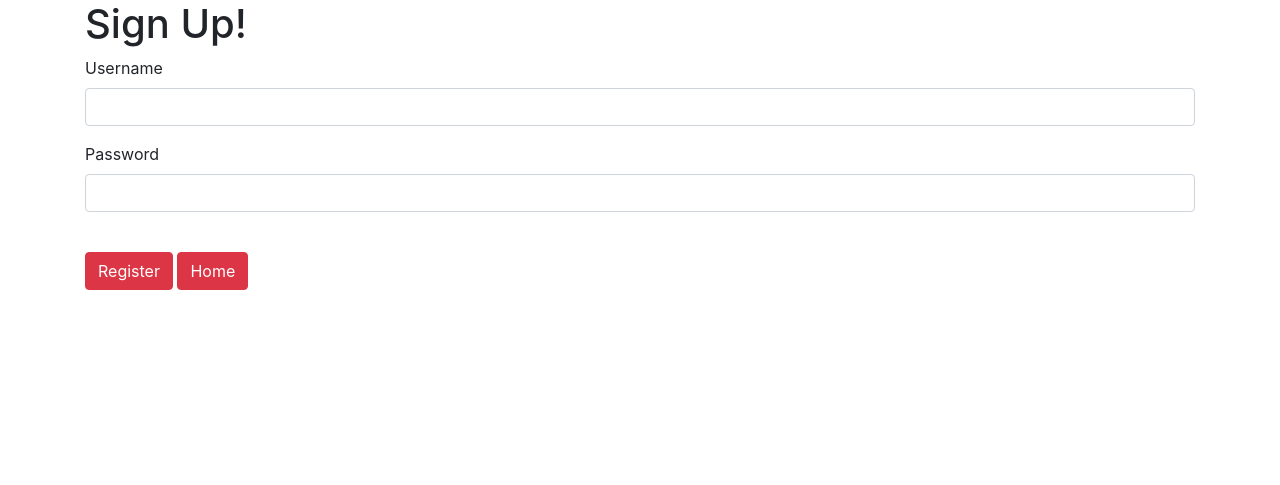
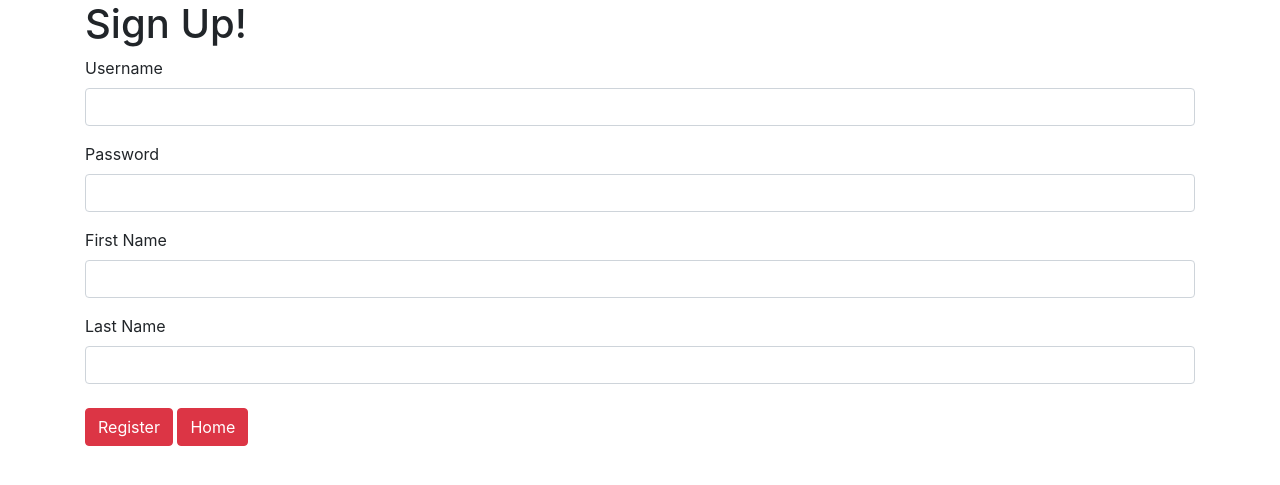
Before and after one commit to Jkorn123/Django-Project, a Django app: page /signup/ in a window 1280 px wide. Shown: the top 485 px of the page. Run offline with Django 3.2, Linux system fonts and the light colour scheme; some libraries are stand-ins or nearby versions.

Commit message:
Added signup form where user can enter their username, password, first name, and last name

```diff
--- a/mysite/stocks/templates/stocks/signup.html
+++ b/mysite/stocks/templates/stocks/signup.html
@@ -24,15 +24,15 @@
           <input type="password" class="form-control" name="enterPwd" id="enterPwd"/>
         </div>
         <!-- Name form -->
-        <!--<div class="form-group">
+        <div class="form-group">
           <label for="enterFname">First Name</label>
           <input type="text" class="form-control" name="enterFname" id="enterFname"/>
-        </div>-->
+        </div>
         <!-- Lastname form -->
-        <!--<div class="form-group">
+        <div class="form-group">
           <label for="enterLname">Last Name</label>
           <input type="text" class="form-control" name="enterLname" id="enterLname"/>
-        <div>-->
+        <div>
         <br>
         <!-- Enter name -->
         <button type="submit" class="btn btn-danger">Register</button>
--- a/mysite/stocks/views.py
+++ b/mysite/stocks/views.py
@@ -20,13 +20,13 @@ def signup(request):
         newUser = User(
             username = request.POST['enterUname'],
             password = make_password(request.POST['enterPwd']),
-            #first_name = request.POST['enterFname'],
-            #last_name = request.POST['enterLname'],
+            first_name = request.POST['enterFname'],
+            last_name = request.POST['enterLname'],
         )
         newUser.save()
         template = loader.get_template('stocks/signup.html')
         context = {
-            #'user': newUser,
+            'user': newUser,
         }
         return HttpResponse(template.render(context, request))
     else:
@@ -65,7 +65,27 @@ def index(request):
 # Trying to work on having the user input different stock data which will
 # get transfered and displayed on their personalized stock list in the
 # templates.
-def stock(request, username):
+def stock(request):
+    if request.POST:
+        newStock = Stock(
+            fullName = request.POST['Company'],
+            sTicker = request.POST['Ticker'],
+            pEratio = request.POST['PE'],
+            EPS = request.POST['newEPS'],
+            Yield = request.POST['newYield'],
+            Volume = request.POST['newVolume'],
+            marketCap = requeset.POST['newCap'],
+        )
+        newStock.save()
+
+        # if the user does not have a valid log in, then the nologinstock.html
+        # will load for the user.
+        # template = loader.get_tempalate('stocks/nologinstock.html')
+        #context = {
+            # Nothing as of yet.
+        #}
+        #return HttpResponse(template.render(context, request))
+
     template = loader.get_template('stocks/stock.html')
     sName = Stock.objects.all()
     context = {
@@ -75,6 +95,12 @@ def stock(request, username):
 
 
 def fund(request, username):
+    #template = loader.get_template('stocks/nologinfund.html')
+    #context = {
+        # Nothing as of yet.
+    #}
+    #return HttpResponse(template.render(context, request))
+
     template = loader.get_template('stocks/fund.html')
     fName = Fund.objects.all()
     context = {
```
Also changed, not shown: mysite/db.sqlite3, mysite/stocks/migrations/0004_auto_20210527_2317.py (added).
